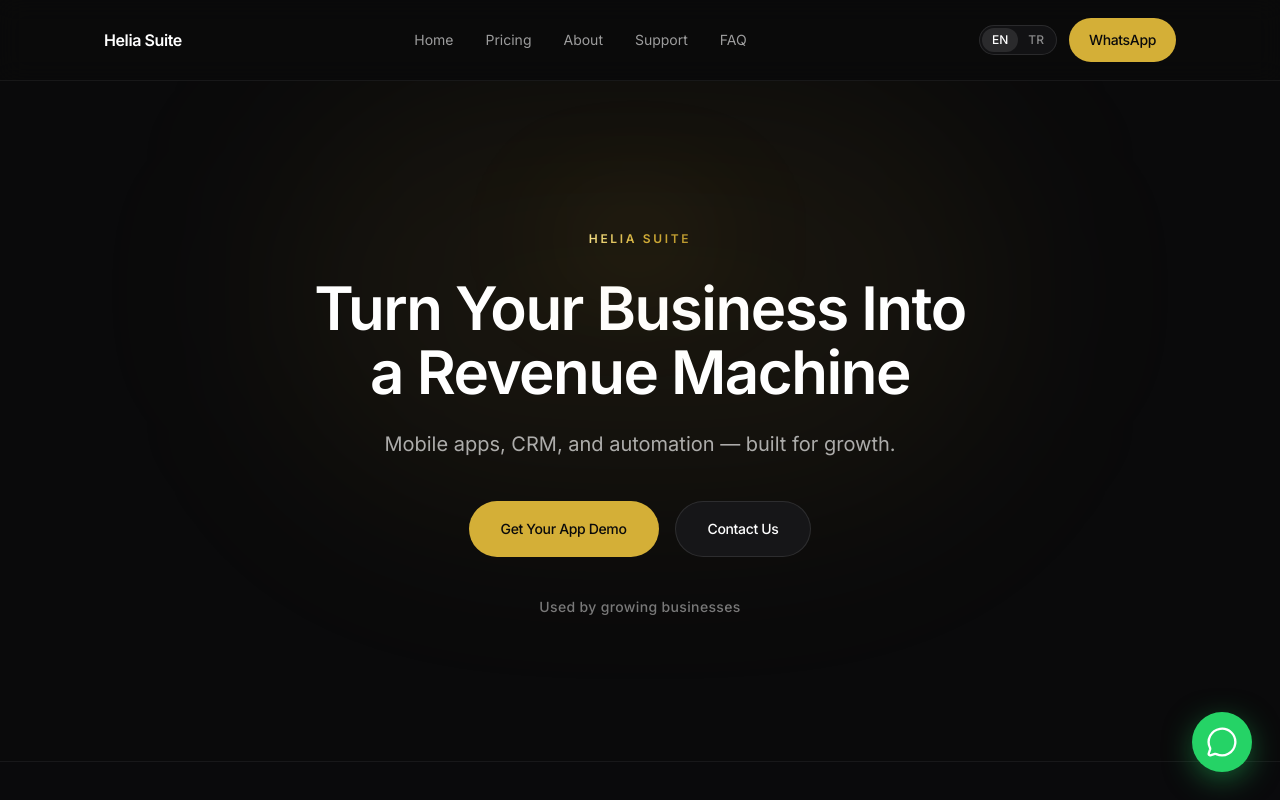
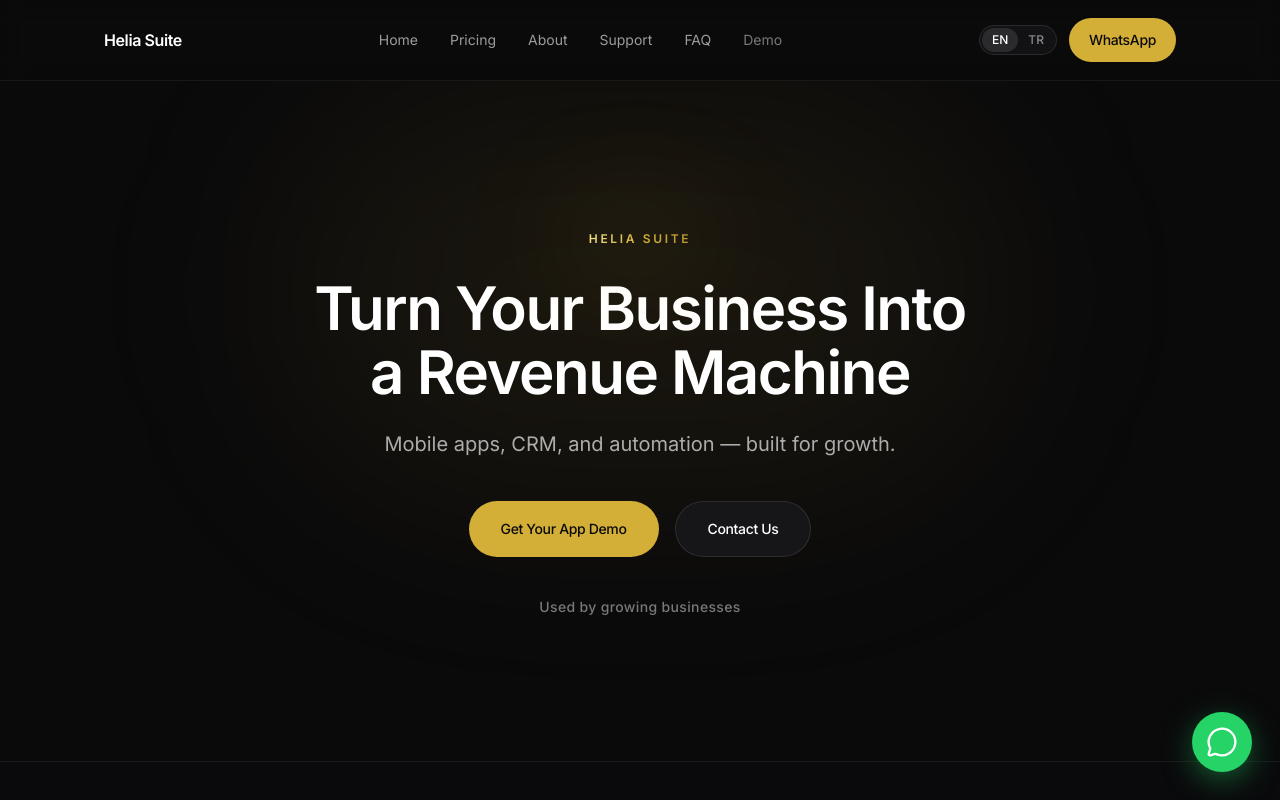
Before and after one commit to heliaaidijitalajans-hash/helia-suite, a Next.js app: page /en in a window 1280 px wide. Shown: the top 800 px of the page. Built offline with nearby package versions, Linux system fonts and the light colour scheme; no server answers.

Commit message:
tüm proje

```diff
--- a/src/components/Footer.tsx
+++ b/src/components/Footer.tsx
@@ -27,6 +27,7 @@
     { href: `${p}/about`, label: dict.nav.about },
     { href: `${p}/support`, label: dict.nav.support },
     { href: `${p}/faq`, label: dict.nav.faq },
+    { href: "/dashboard", label: dict.nav.demo },
   ];
 
   const legal = [
--- a/src/components/Header.tsx
+++ b/src/components/Header.tsx
@@ -52,6 +52,12 @@
               {dict.nav[key]}
             </Link>
           ))}
+          <Link
+            href="/dashboard"
+            className="shrink-0 text-white/45 transition-colors hover:text-foreground"
+          >
+            {dict.nav.demo}
+          </Link>
         </nav>
         <div className="flex shrink-0 items-center gap-2 sm:gap-3">
           <LanguageSwitcher />
--- a/src/lib/dictionaries/en.ts
+++ b/src/lib/dictionaries/en.ts
@@ -12,6 +12,7 @@
     about: "About",
     support: "Support",
     faq: "FAQ",
+    demo: "Demo",
     contact: "Contact Us",
   },
   header: {
--- a/src/lib/dictionaries/tr.ts
+++ b/src/lib/dictionaries/tr.ts
@@ -12,6 +12,7 @@
     about: "Hakkımızda",
     support: "Destek",
     faq: "SSS",
+    demo: "Örnek demo",
     contact: "İletişime Geç",
   },
   header: {
--- a/src/lib/dictionaries/types.ts
+++ b/src/lib/dictionaries/types.ts
@@ -9,6 +9,7 @@
     about: string;
     support: string;
     faq: string;
+    demo: string;
     contact: string;
   };
   header: {
```
